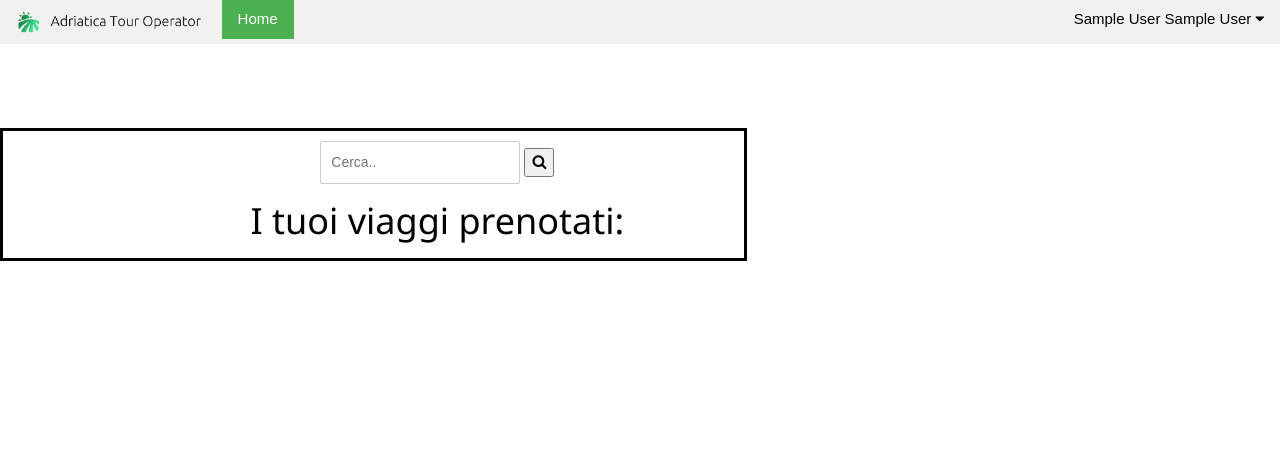
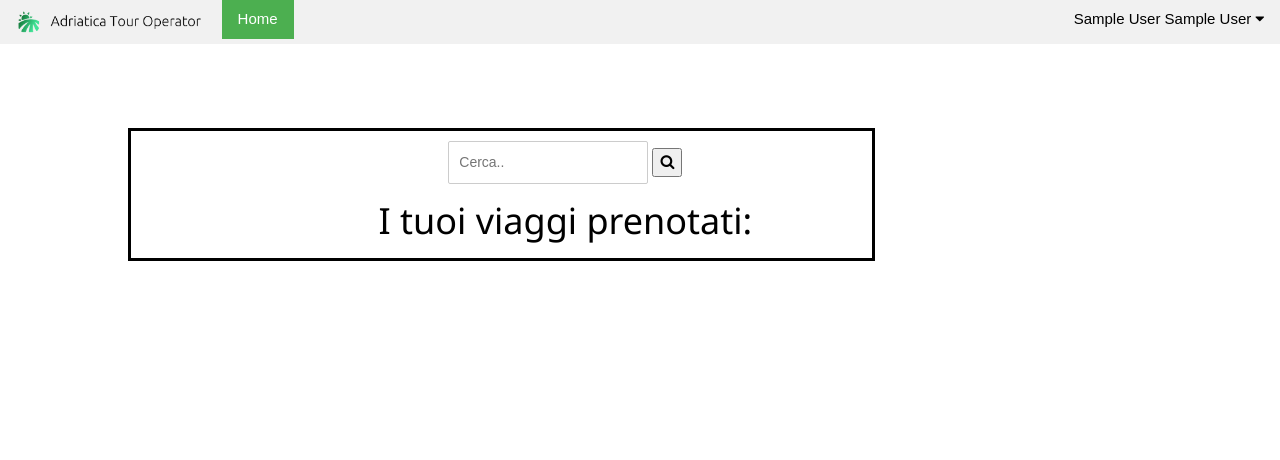
Before and after one commit to lor54/TourOperatorEdited, a PHP site: page /user.php in a window 1280 px wide. Shown: the top 460 px of the page. Run offline with PHP 8.4, Linux system fonts and the light colour scheme; the visitor is signed in with stand-in values (Sample User, id 1); data that the repository does not hold is empty.

Commit message:
Search bar moved

```diff
--- a/user.php
+++ b/user.php
@@ -39,7 +39,7 @@
     <body>
         <?php include("includes/navbar.php"); ?>
         <div class="w3-row" style="margin-top: 10%">
-            <div class="w3-col s7 w3-center" style="padding-left: 10%; border-style: solid;">
+            <div class="w3-col s7 w3-center" style="margin-left: 10%; padding-left: 10%; border-style: solid;">
                 <div class="search-container">
                     <form action="/search.php">
                         <input type="text" placeholder="Cerca.." name="search">
```
